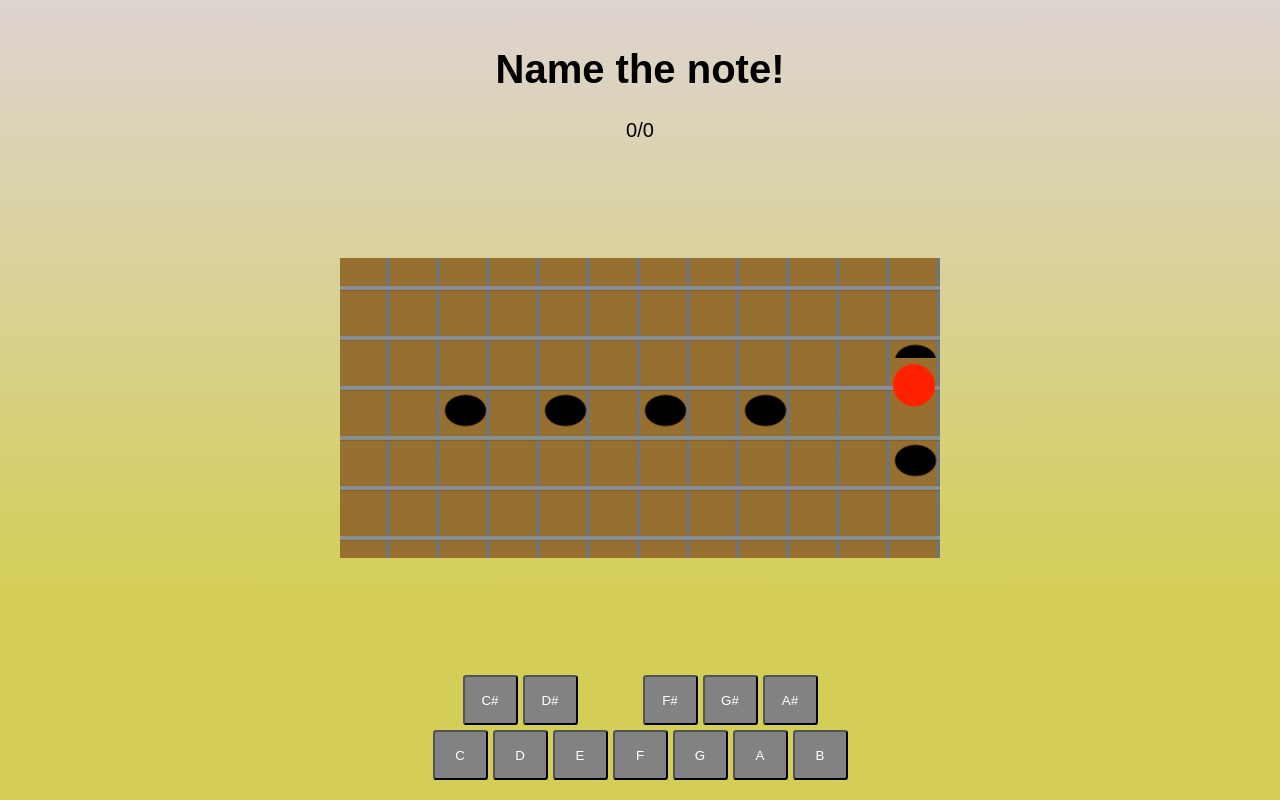
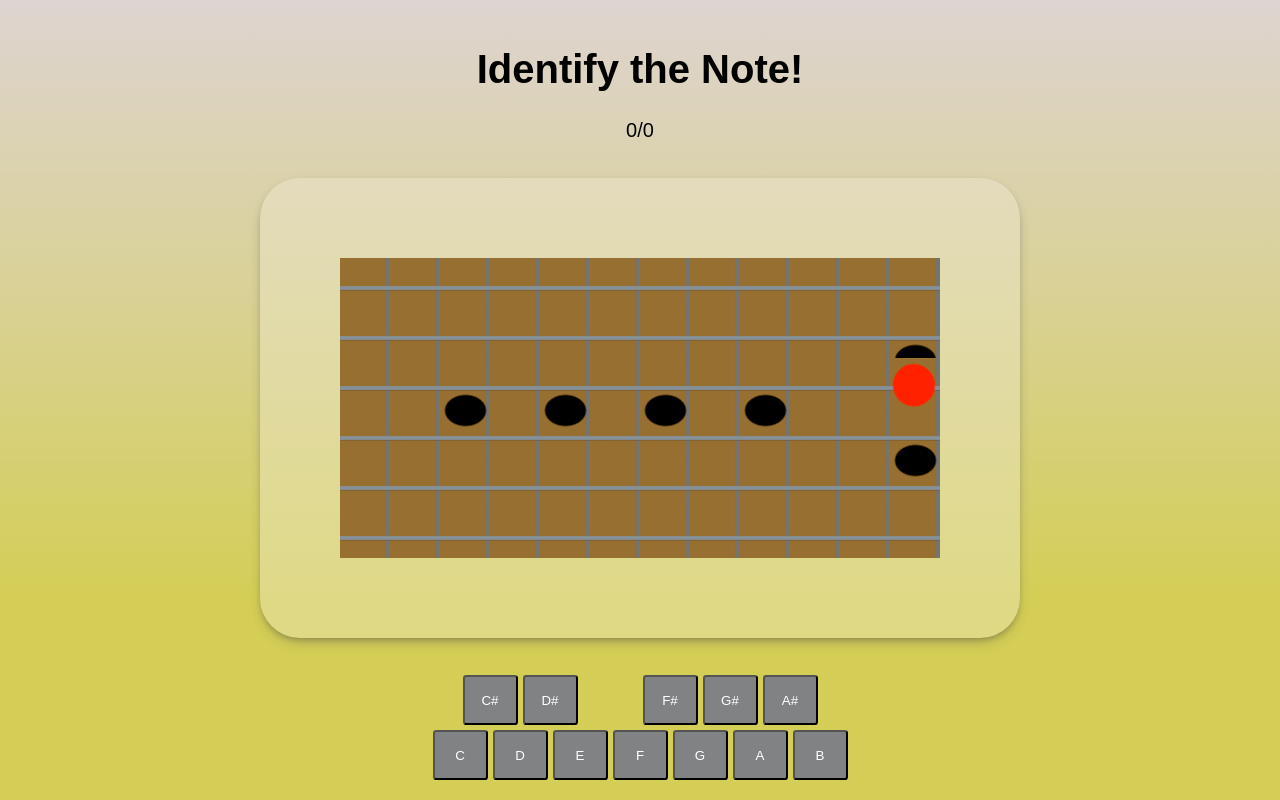
Before and after one commit to beaugrimmel/Fretboard, a plain HTML site: page index.html in a window 1280 px wide. Drawn offline with Linux system fonts and the light colour scheme.

Commit message:
More display changes

```diff
--- a/index.html
+++ b/index.html
@@ -9,13 +9,15 @@
   </head>
   <body>
     <div class="title">
-      <h1>Name the note!</h1>
+      <h1>Identify the Note!</h1>
     </div>
     <div class="score">
       <div id="numCorrect">0</div>
       <div>/</div>
       <div id="numGuesses">0</div>
     </div>
+    <div class="fretboard-container">
+      <div class="fretboard-shadow-box">
         <div data-fretboard-grid class="fretboard-grid">
           <div data-note="F" class="fret"></div>
           <div data-note="Fs" class="fret"></div>
@@ -95,6 +97,9 @@
           <div data-note="Ds" class="fret"></div>
           <div data-note="E" class="fret"></div>
         </div>
+      </div>
+    </div>
+
     <div data-note-selector class="note-selector">
       <div class="space"></div>
       <button class="note" data-note="Cs">C#</button>
--- a/styles.css
+++ b/styles.css
@@ -39,6 +39,22 @@ img {
 }
 
 /*  ---------------Fretboard grid--------------- */
+
+.fretboard-container {
+  display: grid;
+  justify-content: center;
+  align-content: center;
+  flex-grow: 1;
+}
+
+.fretboard-shadow-box {
+  background: #f0ead661;
+  box-shadow: rgba(50, 50, 93, 0.25) 0px 6px 12px -2px,
+    rgba(0, 0, 0, 0.3) 0px 3px 7px -3px;
+  border-radius: 2em;
+  padding: 4em;
+}
+
 .fretboard-grid {
   display: grid;
   justify-content: center;
```
Lines whose indentation alone changed are shown as unchanged.
